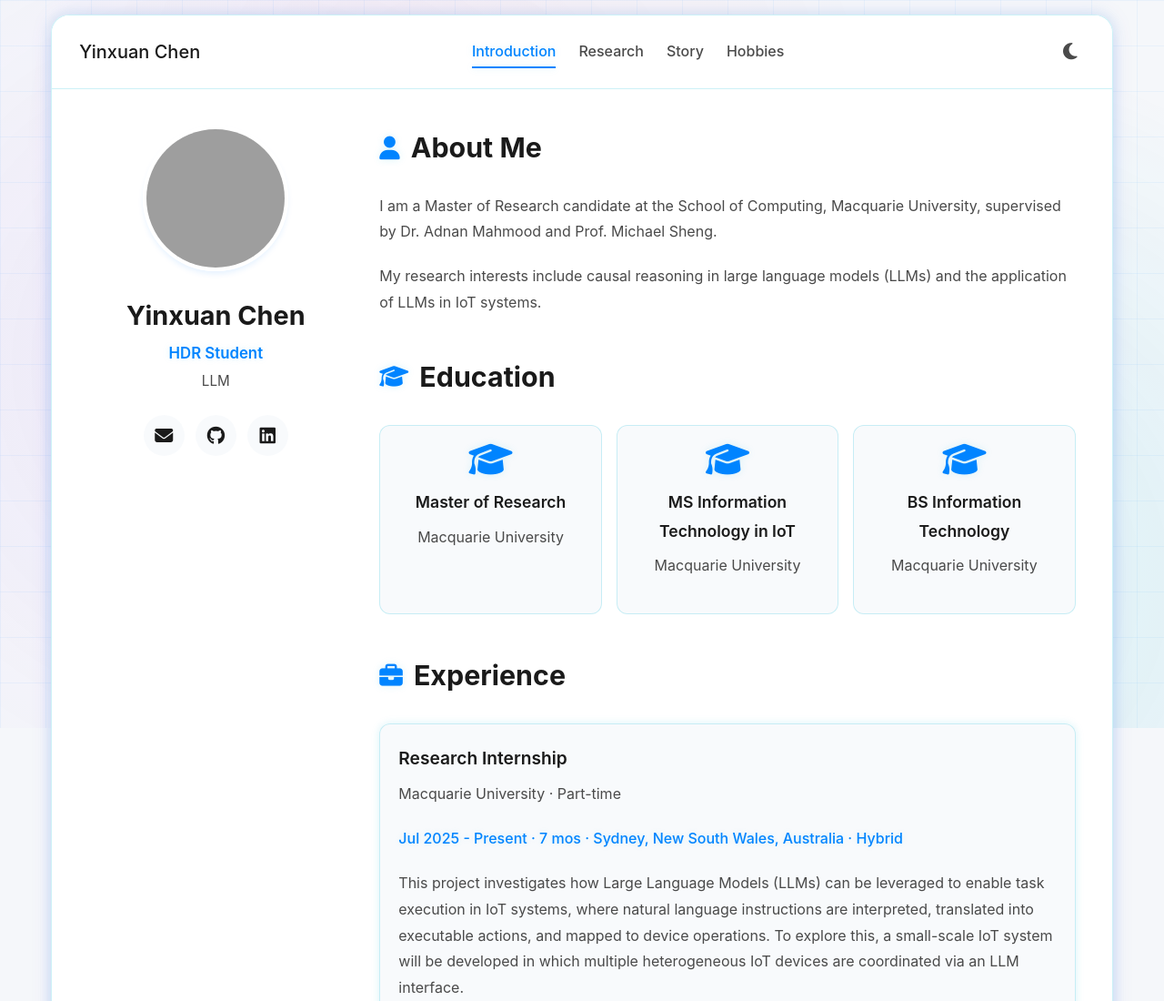
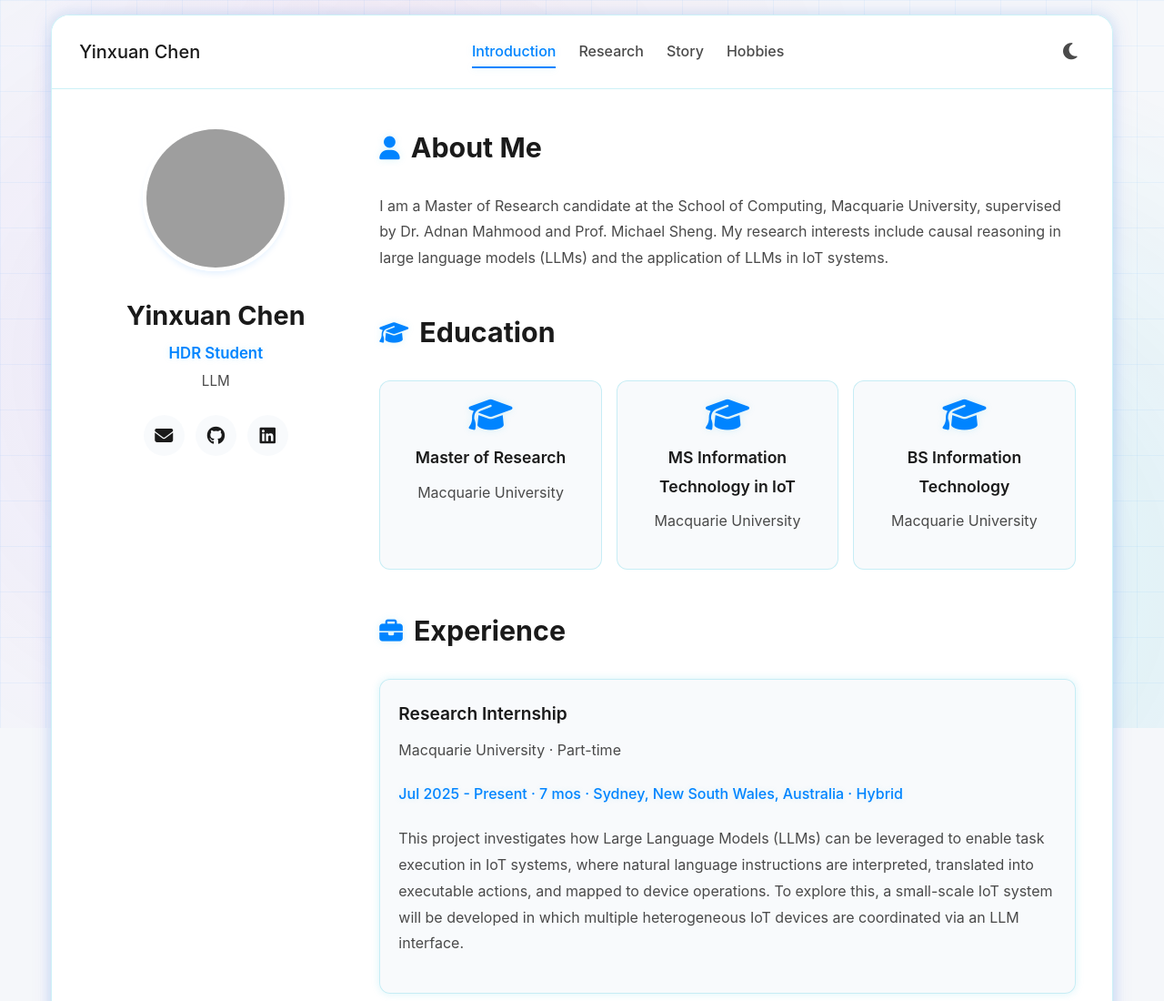
Before and after one commit to xxianz2/yinxuanchen, a plain HTML site: page index.html in a window 1280 px wide. Shown: the top 1100 px of the page at 91% size. Drawn offline with nearby package versions, Linux system fonts and the light colour scheme; grey boxes are pictures that could not be loaded.

Commit message:
about me 1

```diff
--- a/index.html
+++ b/index.html
@@ -62,8 +62,7 @@
                             <h2>About Me</h2>
                         </div>
                         <div class="section-content">
-                            <p>I am a Master of Research candidate at the School of Computing, Macquarie University, supervised by Dr. Adnan Mahmood and Prof. Michael Sheng.</p>
-                            <p>My research interests include causal reasoning in large language models (LLMs) and the application of LLMs in IoT systems.</p>
+                            <p>I am a Master of Research candidate at the School of Computing, Macquarie University, supervised by Dr. Adnan Mahmood and Prof. Michael Sheng. My research interests include causal reasoning in large language models (LLMs) and the application of LLMs in IoT systems.</p>
                             <!-- education background -->
                             <div style="margin-top: 40px;">
                                 <div class="section-header">
```
